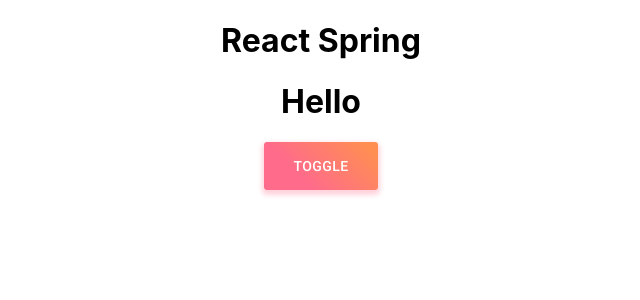
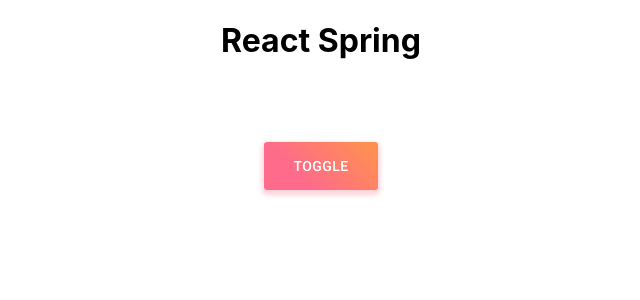
Before and after one commit to MarcLignarius/React.ReactSpringDemo, a React (Create React App) app: page / in a window 1280 px wide. Shown: the top 300 px of the page, without its empty margins (319-959 px from the left). Built offline with nearby package versions, Linux system fonts and the light colour scheme.

Commit message:
add Toggle effect

```diff
--- a/src/components/Toggle/Toggle.js
+++ b/src/components/Toggle/Toggle.js
@@ -1,4 +1,5 @@
 import React, { useState } from 'react';
+import { useSpring, animated} from 'react-spring';
 import { withStyles } from '@material-ui/core/styles';
 import Button from '@material-ui/core/Button';
 
@@ -16,10 +17,14 @@
 
 const Toggle = () => {
 	const [isToggled, setToggle] = useState(false);
+	const fade = useSpring ({
+		opacity: isToggled ? 1 : 0
+	})
+
 
 	return (
 		<div>
-			<h1>Hello</h1>
+			<animated.h1 style={fade}>Hello</animated.h1>
 			<StyledButton onClick = {() => setToggle(!isToggled)}>
 				Toggle
 			</StyledButton>
```
